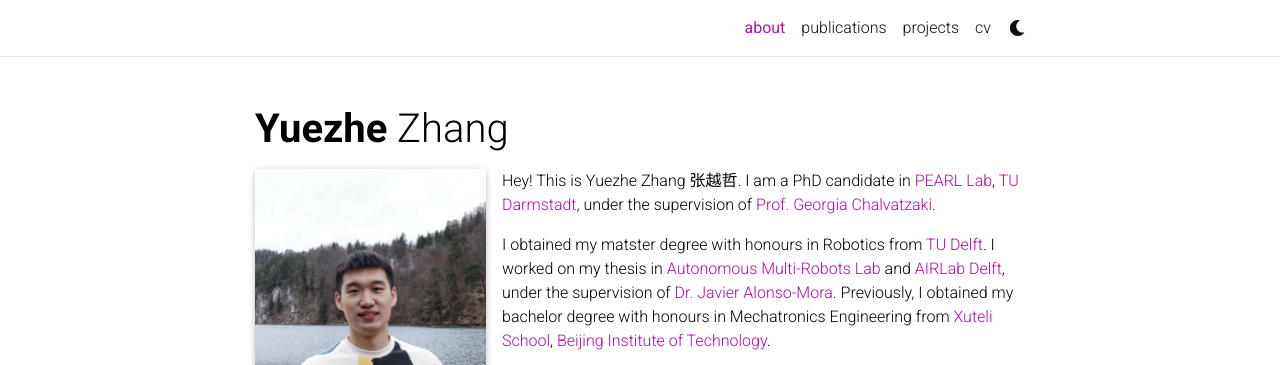
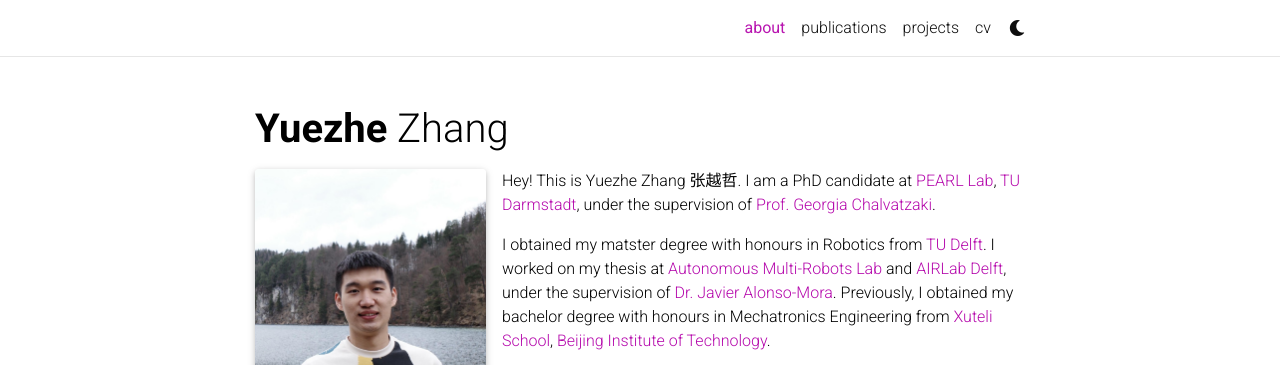
Before and after one commit to yuezhezhang/yuezhe-zhang.github.io, a Jekyll site: the page built from _pages/about.md, in a window 1280 px wide and 997 px high. Shown: the top 365 px of the window. Built offline with Jekyll 4.4.1, drawn with Linux system fonts in a browser that asks for light colours; full-size pictures stand in for the smaller copies a plugin makes; emoji names are drawn with the system emoji font; comment, search, counter and statistics services are not loaded; a style sheet for code colours, icons or effects is not loaded.

```diff
--- a/_bibliography/papers.bib
+++ b/_bibliography/papers.bib
@@ -94,6 +94,7 @@
   url={https://arxiv.org/abs/2312.02328},
   html={https://arxiv.org/abs/2312.02328},
   website={https://sites.google.com/view/m3p2i-aip},
+  preview={m3p2icombine.gif},
   selected={true}
 }
 
--- a/_data/cv.yml
+++ b/_data/cv.yml
@@ -11,6 +11,10 @@
 - title: Education
   type: time_table
   contents:
+    - title: PhD candidate at PEARL Lab
+      institution: TU Darmstadt, Darmstadt, Germany
+      year: 2024-Now
+
     - title: Master of Science in Robotics, with honours
       institution: TU Delft, Delft, Netherlands
       year: 2021-2023
--- a/_pages/about.md
+++ b/_pages/about.md
@@ -17,9 +17,9 @@ news: true  # includes a list of news items
 selected_papers: true # includes a list of papers marked as "selected={true}"
 social: true  # includes social icons at the bottom of the page
 ---
-Hey! This is Yuezhe Zhang 张越哲. I am a PhD candidate in [PEARL Lab](https://pearl-lab.com/), [TU Darmstadt](https://www.tu-darmstadt.de/), under the supervision of [Prof. Georgia Chalvatzaki](https://pearl-lab.com/people/georgia-chalvatzaki/).
+Hey! This is Yuezhe Zhang 张越哲. I am a PhD candidate at [PEARL Lab](https://pearl-lab.com/), [TU Darmstadt](https://www.tu-darmstadt.de/), under the supervision of [Prof. Georgia Chalvatzaki](https://pearl-lab.com/people/georgia-chalvatzaki/).
 
-I obtained my matster degree with honours in Robotics from [TU Delft](https://www.tudelft.nl/). I worked on my thesis in [Autonomous Multi-Robots Lab](https://www.autonomousrobots.nl/) and [AIRLab Delft](https://icai.ai/airlab-delft/), under the supervision of [Dr. Javier Alonso-Mora](https://scholar.google.com/citations?user=JydqDdEAAAAJ&hl). Previously, I obtained my bachelor degree with honours in Mechatronics Engineering from [Xuteli School](https://xuteli.bit.edu.cn/english/index.htm), [Beijing Institute of Technology](https://www.bit.edu.cn/).
+I obtained my matster degree with honours in Robotics from [TU Delft](https://www.tudelft.nl/). I worked on my thesis at [Autonomous Multi-Robots Lab](https://www.autonomousrobots.nl/) and [AIRLab Delft](https://icai.ai/airlab-delft/), under the supervision of [Dr. Javier Alonso-Mora](https://scholar.google.com/citations?user=JydqDdEAAAAJ&hl). Previously, I obtained my bachelor degree with honours in Mechatronics Engineering from [Xuteli School](https://xuteli.bit.edu.cn/english/index.htm), [Beijing Institute of Technology](https://www.bit.edu.cn/).
 
 My research interests lie in the development of new integrated task and motion planning algorithms that combine fundamental concepts from optimization techniques with machine learning techniques, aiming at obtaining human-level adaptability and intelligence in real robot systems.
 
```
Also changed, not shown: 1 other file.
